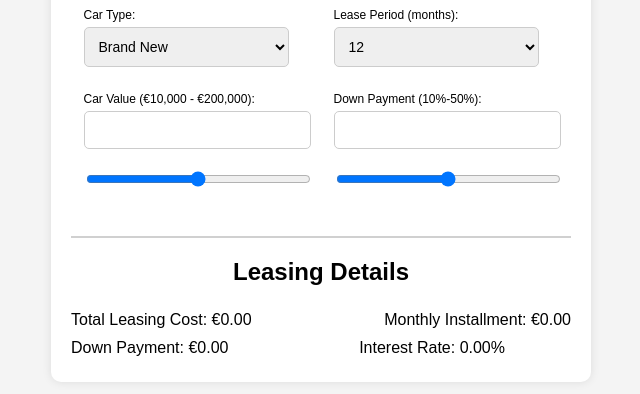
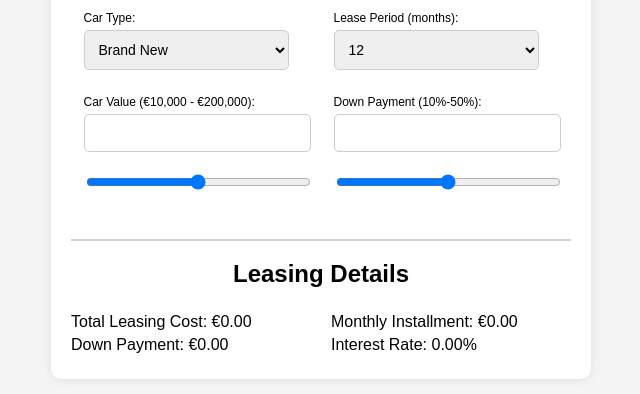
Before and after one commit to gogata05/VehicleRentalSystem-And-CarLeasingCalculator, a plain HTML site: page Task 2/Appendix/index.html in a window 1280 px wide. Shown: the part 260-654 px from the top of the page, without its empty margins (319-959 px from the left). Drawn offline with Linux system fonts and the light colour scheme.

Commit message:
adding extra div to make the other 2 divs horizontal

```diff
--- a/Task 2/Appendix/index.html
+++ b/Task 2/Appendix/index.html
@@ -56,13 +56,17 @@
       <!-- Leasing Details -->
       <div id="leasingDetails">
         <h2 id="leasingDetailsTitle">Leasing Details</h2>
-        <div class="leasing-detail">
-          <p>Total Leasing Cost: €<span id="totalLeasingCost">0.00</span></p>
-          <p>Monthly Installment: €<span id="monthlyInstallment">0.00</span></p>
-        </div>
-        <div class="leasing-detail">
-          <p>Down Payment: €<span id="downPaymentAmount">0.00</span></p>
-          <p class="interest">Interest Rate: <span id="interestRate">0.00</span>%</p>
+
+        <div id="leasingDetailsHorisontal">
+          <div class="leasing-detail">
+            <p>Total Leasing Cost: €<span id="totalLeasingCost">0.00</span></p>
+            <p>Down Payment: €<span id="downPaymentAmount">0.00</span></p>
+          </div>
+
+          <div class="leasing-detail">
+            <p>Monthly Installment: €<span id="monthlyInstallment">0.00</span></p>
+            <p class="interest">Interest Rate: <span id="interestRate">0.00</span>%</p>
+          </div>
         </div>
       </div>
     </div>
--- a/Task 2/Appendix/style.css
+++ b/Task 2/Appendix/style.css
@@ -69,9 +69,13 @@ label[for='carValue'] {
   text-align: center; /* Centering the title within the leasingDetails div */
 }
 
-.leasing-detail {
+#leasingDetailsHorisontal {
   display: flex;
   justify-content: space-between;
+}
+
+.leasing-detail {
+  width: 48%; /* Each leasing-detail will take 48% of the width of the container */
 }
 
 .leasing-detail p {
```
